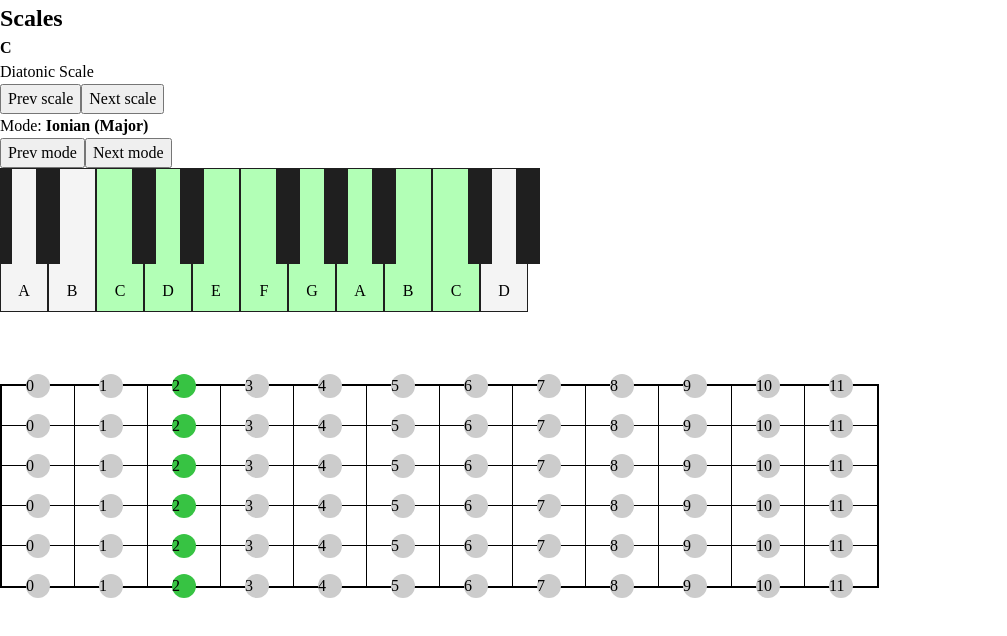
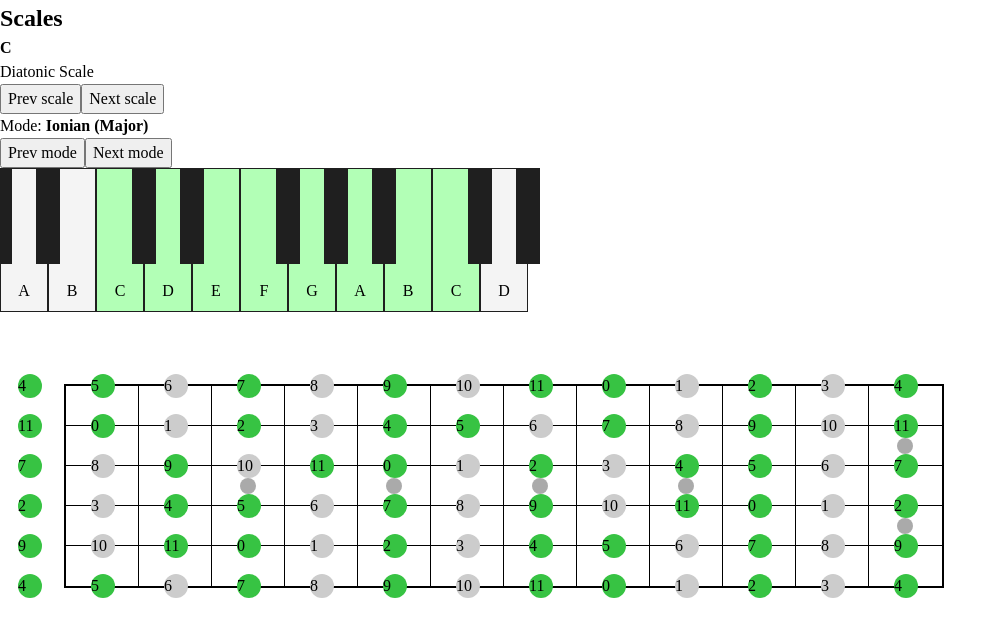
Before and after one commit to RonnyPumaricra/music-sandbox-ng, an Angular app: page / in a window 1280 px wide. Shown: the top 636 px of the page, without its empty margins (0-1007 px from the left). Built offline with nearby package versions, Linux system fonts and the light colour scheme.

Commit message:
Basic guitar functionality and services

```diff
--- a/src/app/components/guitar-string-space/guitar-string-space.component.css
+++ b/src/app/components/guitar-string-space/guitar-string-space.component.css
@@ -9,8 +9,17 @@
 .fret-space {
   width: var(--fret-size);
   box-sizing: content-box;
+  display: grid;
+  place-content: center;
 }
 
 .fret-space:not(:last-of-type) {
   border-right: 1px solid black;
 }
+
+.fret-space.deco .deco {
+  width: 1rem;
+  height: 1rem;
+  border-radius: 50%;
+  background: #aaa;
+}
--- a/src/app/components/guitar-string-space/guitar-string-space.component.html
+++ b/src/app/components/guitar-string-space/guitar-string-space.component.html
@@ -1,3 +1,6 @@
 @for (i of arrayService.range(0, 12); track $index) {
-  <div class="fret-space"></div>
+  <!-- <div class="fret-space" [class.deco]="decoratives.some(coord => coord[0] == row() && coord[1] == $index)"></div> -->
+  <div class="fret-space" [class.deco]="isDecorative($index)">
+    <div class="deco"></div>
+  </div>
 }
--- a/src/app/components/guitar-string-space/guitar-string-space.component.ts
+++ b/src/app/components/guitar-string-space/guitar-string-space.component.ts
@@ -1,4 +1,4 @@
-import { Component, inject } from '@angular/core';
+import { Component, inject, input } from '@angular/core';
 import { ArrayService } from '../../services/array.service';
 
 @Component({
@@ -10,4 +10,20 @@ import { ArrayService } from '../../services/array.service';
 })
 export class GuitarStringSpaceComponent {
   arrayService = inject(ArrayService);
+
+  row = input.required<number>();
+
+  decoratives = [
+    [2, 2],
+    [2, 4],
+    [2, 6],
+    [2, 8],
+    [1, 11],
+    [3, 11],
+  ]
+
+  isDecorative(index: number) {
+    return this.decoratives.some(coord => coord[0] == this.row() && coord[1] == index);
+  }
+
 }
--- a/src/app/components/guitar-string/guitar-string.component.css
+++ b/src/app/components/guitar-string/guitar-string.component.css
@@ -2,7 +2,9 @@
   display: flex;
   height: 2.5rem;
   margin-block: -1.25rem;
-  justify-content: space-between;
+  gap: 1px;
+  margin-left: calc(-1 * var(--fret-size));
+  /* justify-content: space-between; */
 }
 
 .note-wrapper {
@@ -16,8 +18,11 @@
   width: 1.5rem;
   height: 1.5rem;
   background: #ccc;
+  pointer-events: none;
+  /* opacity: 0; */
   border-radius: 50%;
 }
 .note.highlighted {
+  opacity: 1;
   background: #37C343;
 }
--- a/src/app/components/guitar-string/guitar-string.component.html
+++ b/src/app/components/guitar-string/guitar-string.component.html
@@ -1,7 +1,8 @@
-@for (i of arrayService.range(0, 12); track $index) {
+@for (i of arrayService.range(startingNoteIndex(), startingNoteIndex() + 13); track $index) {
   <div class="note-wrapper">
-    <div class="note" [class.highlighted]="i == 2">
-      {{ i }}
+    <div class="note" [class.highlighted]="scalesService.isNoteHighlighted(i % 12)">
+      {{ i % 12 }}
+      <!-- {{ musicService.getNoteName(i) }} -->
     </div>
   </div>
 }
--- a/src/app/components/guitar-string/guitar-string.component.ts
+++ b/src/app/components/guitar-string/guitar-string.component.ts
@@ -1,5 +1,7 @@
-import { Component, inject } from '@angular/core';
+import { Component, computed, inject, input } from '@angular/core';
 import { ArrayService } from '../../services/array.service';
+import { MusicService } from '../../services/music.service';
+import { ScalesService } from '../../services/scales.service';
 
 @Component({
   selector: 'app-guitar-string',
@@ -10,4 +12,9 @@ import { ArrayService } from '../../services/array.service';
 })
 export class GuitarStringComponent {
   arrayService = inject(ArrayService);
+  musicService = inject(MusicService);
+  scalesService = inject(ScalesService);
+
+  startingNoteIndex = input(0);
+
 }
--- a/src/app/components/guitar/guitar.component.css
+++ b/src/app/components/guitar/guitar.component.css
@@ -3,3 +3,8 @@
   --fret-size: 4.5rem;
   width: min-content;
 }
+
+:host {
+  display: block;
+  padding-left: 4rem;
+}
--- a/src/app/components/guitar/guitar.component.html
+++ b/src/app/components/guitar/guitar.component.html
@@ -1,7 +1,15 @@
 
 
 <div class="wrapper">
-  <app-guitar-string></app-guitar-string>
+
+  @for (tuning of renderList(); track $index) {
+    <app-guitar-string [startingNoteIndex]="tuning"></app-guitar-string>
+    @if ($index != renderList().length - 1) {
+      <app-guitar-string-space [row]="$index"></app-guitar-string-space>
+    }
+  }
+
+  <!-- <app-guitar-string [startingNoteIndex]="5"></app-guitar-string>
   <app-guitar-string-space></app-guitar-string-space>
   <app-guitar-string></app-guitar-string>
   <app-guitar-string-space></app-guitar-string-space>
@@ -11,5 +19,5 @@
   <app-guitar-string-space></app-guitar-string-space>
   <app-guitar-string></app-guitar-string>
   <app-guitar-string-space></app-guitar-string-space>
-  <app-guitar-string></app-guitar-string>
+  <app-guitar-string></app-guitar-string> -->
 </div>
--- a/src/app/components/guitar/guitar.component.ts
+++ b/src/app/components/guitar/guitar.component.ts
@@ -1,6 +1,8 @@
-import { Component } from '@angular/core';
+import { Component, computed, inject } from '@angular/core';
 import { GuitarStringSpaceComponent } from "../guitar-string-space/guitar-string-space.component";
 import { GuitarStringComponent } from "../guitar-string/guitar-string.component";
+import { GuitarService } from '../../services/guitar.service';
+import { ScalesService } from '../../services/scales.service';
 
 @Component({
   selector: 'app-guitar',
@@ -10,5 +12,7 @@ import { GuitarStringComponent } from "../guitar-string/guitar-string.component"
   styleUrl: './guitar.component.css'
 })
 export class GuitarComponent {
+  guitarService = inject(GuitarService);
 
+  renderList = computed(() => this.guitarService.tuningNotes().reverse());
 }
--- a/src/app/components/scales-picker/scales-picker.component.ts
+++ b/src/app/components/scales-picker/scales-picker.component.ts
@@ -6,7 +6,7 @@ import { JsonPipe } from '@angular/common';
   selector: 'app-scales-picker',
   standalone: true,
   imports: [
-    JsonPipe,
+    // JsonPipe,
   ],
   templateUrl: './scales-picker.component.html',
   styleUrl: './scales-picker.component.css'
--- /dev/null
+++ b/src/app/services/guitar.service.ts
@@ -0,0 +1,23 @@
+import { computed, Injectable, signal } from '@angular/core';
+
+@Injectable({
+  providedIn: 'root'
+})
+export class GuitarService {
+  guitarTunings = [
+    {
+      name: "Standard",
+      distribution: [0, 5, 10, 3, 7, 0],
+    },
+    {
+      name: "Drop",
+      distribution: [0, 7, 0, 5, 9, 2],
+    }
+  ];
+
+  tuningIndex = signal(0);
+  guitarRoot = signal(4);
+  tuning = computed(() => this.guitarTunings[this.tuningIndex()]);
+
+  tuningNotes = computed(() => this.tuning().distribution.map(el => el + this.guitarRoot()));
+}
```
